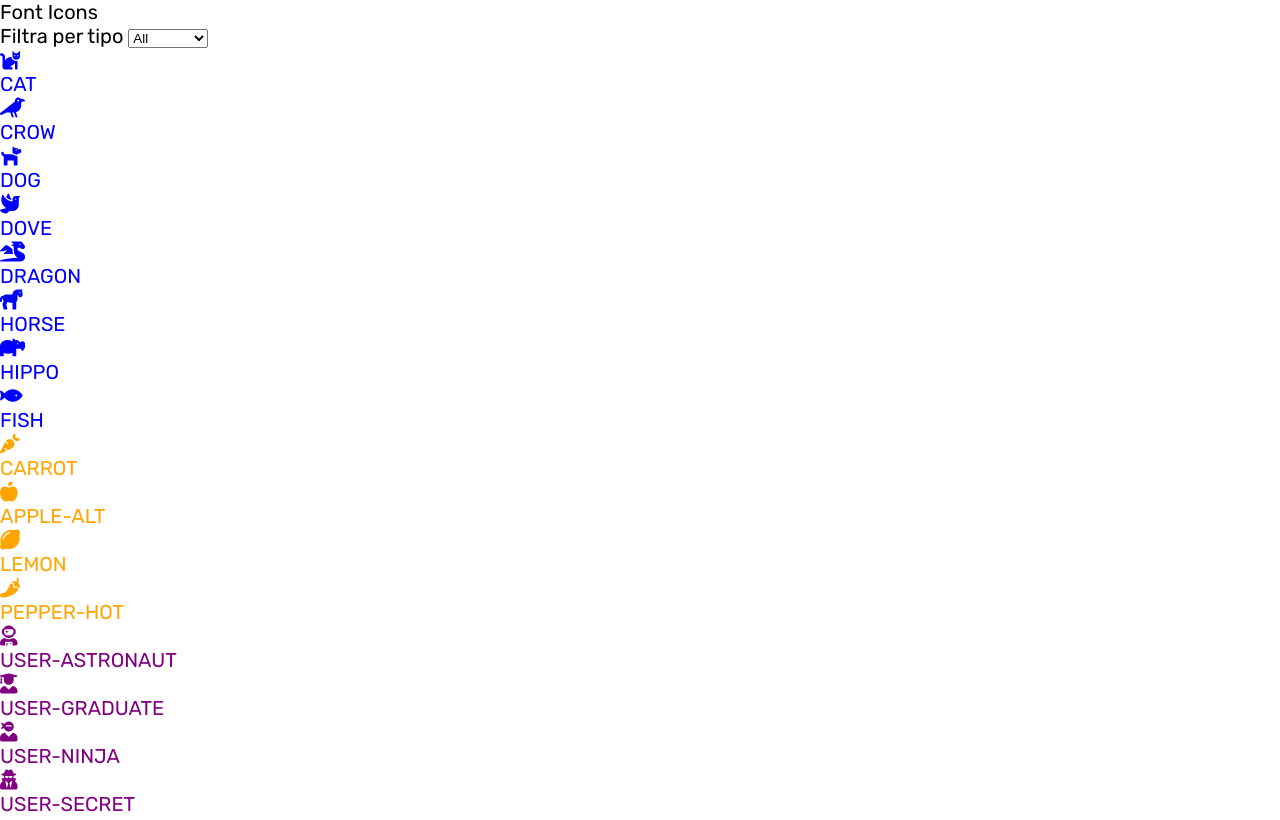
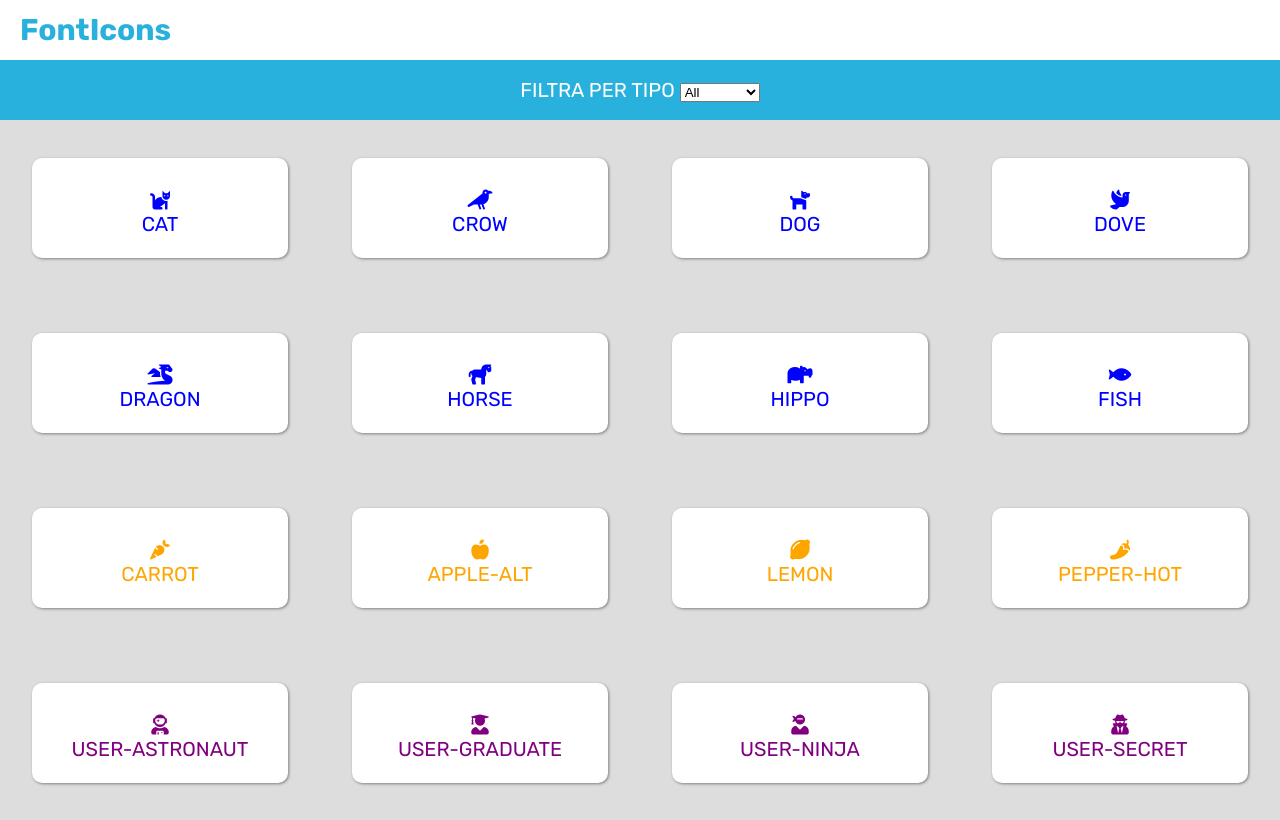
Before and after one commit to lauradionisi/js-es6-icons, a plain HTML site: page index.html in a window 1280 px wide. Drawn offline with nearby package versions, Linux system fonts and the light colour scheme.

Commit message:
Icons ES6 v_02

```diff
--- a/css/style.css
+++ b/css/style.css
@@ -14,3 +14,42 @@ body {
     width: 100%;
     height: 100vh;
 }
+
+.header, .search {
+    height: 60px;
+    line-height: 60px;
+}
+
+.search {
+    text-align: center;
+    text-transform: uppercase;
+    color: white;
+    background-color: #29b1dd;
+}
+
+.logo {
+    color: #29b1dd;
+    font-size: 30px;
+    font-weight: 900;
+    margin-left: 20px;
+}
+
+.icons {
+    display: flex;
+    flex-wrap: wrap;
+    justify-content: space-around;
+    height: 700px;
+    background-color: #dddddd;
+}
+
+.icon_container {
+    margin : 10px;
+    padding: 30px;
+    flex-basis: 20%;
+    text-align: center;
+    align-self: center;
+    height: 100px;
+    background-color: white;
+    border-radius: 10px;
+    box-shadow: 1px 1px 3px 0px grey;
+}
--- a/index.html
+++ b/index.html
@@ -14,7 +14,7 @@
 <body>
     <div class="container">
         <div class="header">
-            <div class="logo">Font Icons</div>
+            <div class="logo">FontIcons</div>
         </div>
 
         <div class="search">
--- a/js/main.js
+++ b/js/main.js
@@ -148,7 +148,7 @@ function print(array, container) {
 	array.forEach((item) => {
 		const {color, family, name, prefix} = item;
 		const elementHTML = `
-		<div>
+		<div class= icon_container>
 			<i class= "${family} ${prefix}${name}" style="color: ${color}"></i>
 			<div class="title" style="color: ${color}">${name.toUpperCase()}</div>
 		</div>
```
